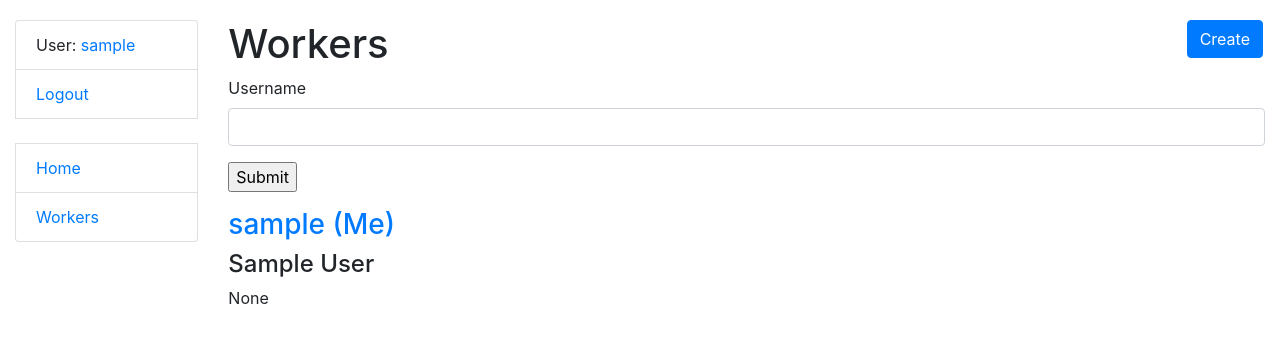
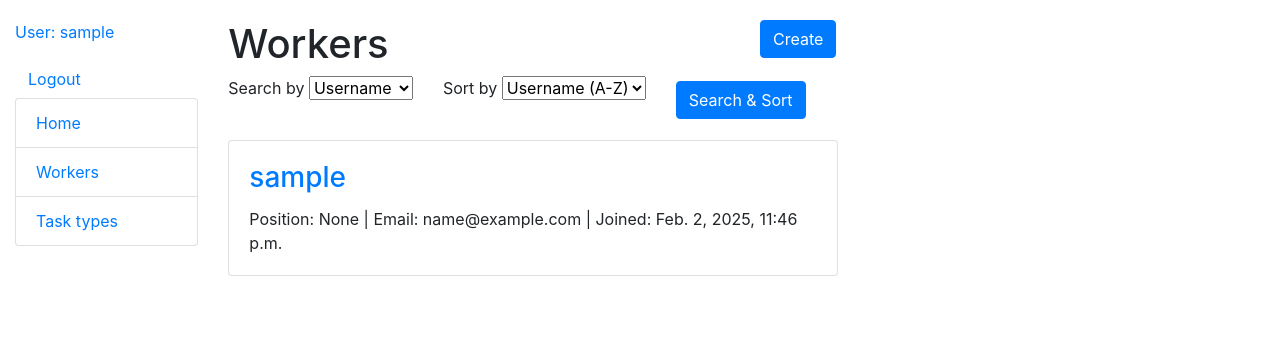
Before and after one commit to IvankaKuzin/tasks_manager, a Django app: page /workers/ in a window 1280 px wide. Shown: the top 343 px of the page. Run offline with Django 5.2, Linux system fonts and the light colour scheme; the visitor is signed in with stand-in values (Sample User, id 1); data comes from the database, SQL or seed files in the repository; data that the repository does not hold is empty; some libraries are stand-ins or nearby versions.

Commit message:
add sorting for tasks & workers; all previous views for task types

```diff
--- a/tasks/forms.py
+++ b/tasks/forms.py
@@ -39,8 +39,95 @@ class WorkerUpdateForm(UserChangeForm):
 
 
 class WorkerSearchUsernameForm(Form):
-    username = forms.CharField(max_length=255, required=False)
+    SEARCH_FIELDS = [
+        ('username', 'Username'),
+        ('email', 'Email'),
+        ('first_name', 'First Name'),
+        ('last_name', 'Last Name'),
+    ]
+
+    search_field = forms.ChoiceField(
+        choices=SEARCH_FIELDS,
+        required=False,
+        label="Search by"
+    )
+    search_query = forms.CharField(
+        max_length=255,
+        required=False,
+        label="Search query"
+    )
+    position = forms.ModelChoiceField(
+        queryset=Position.objects.all(),
+        required=False,
+        label="Position"
+    )
+    ordering = forms.ChoiceField(
+        choices=[
+            ('username', 'Username (A-Z)'),
+            ('-username', 'Username (Z-A)'),
+            ('date_joined', 'Oldest'),
+            ('-date_joined', 'Newest'),
+        ],
+        required=False,
+        label="Sort by"
+    )
 
 
-class TaskSearchNameForm(Form):
-    name = forms.CharField(max_length=255, required=False)
+class TaskSearchForm(Form):
+    SEARCH_FIELDS = [
+        ('name', 'Name'),
+        ('description', 'Description'),
+        ('deadline', 'Deadline'),
+        ('priority', 'Priority'),
+    ]
+
+    PRIORITY_CHOICES = [
+        ('', 'All Priorities'),
+        *[(value, value) for value in Task.PRIORITY_LEVEL.values()]
+    ]
+
+    search_field = forms.ChoiceField(
+        choices=SEARCH_FIELDS,
+        required=False,
+        label="Search by"
+    )
+    search_query = forms.CharField(
+        max_length=255,
+        required=False,
+        label="Search query"
+    )
+    priority = forms.ChoiceField(
+        choices=PRIORITY_CHOICES,
+        required=False,
+        label="Priority"
+    )
+    ordering = forms.ChoiceField(
+        choices=[
+            ("name", "Name (A-Z)"),
+            ("-name", "Name (Z-A)"),
+            ('deadline', 'Deadline (Earliest)'),
+            ('-deadline', 'Deadline (Latest)'),
+            ('-priority', 'Priority (Low to High)'),
+            ('priority', 'Priority (High to Low)'),
+        ],
+        required=False,
+        label="Sort by"
+    )
+
+
+class TaskTypeSearchForm(Form):
+    name = forms.CharField(
+        max_length=255,
+        required=False,
+        label="Search by name"
+    )
+    ordering = forms.ChoiceField(
+        choices=[
+            ('name', 'Name (A-Z)'),
+            ('-name', 'Name (Z-A)'),
+            ('id', 'Oldest'),
+            ('-id', 'Newest'),
+        ],
+        required=False,
+        label="Sort by"
+    )
--- a/tasks/urls.py
+++ b/tasks/urls.py
@@ -6,10 +6,15 @@ from tasks.views import (
     WorkerDetailView,
     TaskCreateView,
     TaskUpdateView,
+    task_update_status,
     TaskDeleteView,
     WorkerCreateView,
     WorkerUpdateView,
     WorkerDeleteView,
+    TaskTypeListView,
+    TaskTypeCreateView,
+    TaskTypeUpdateView,
+    TaskTypeDeleteView,
 )
 
 urlpatterns = [
@@ -17,12 +22,21 @@ urlpatterns = [
     path("<int:pk>/", TaskDetailView.as_view(), name="task-detail"),
     path("task-create/", TaskCreateView.as_view(), name="task-create"),
     path("<int:pk>/update/", TaskUpdateView.as_view(), name="task-update"),
+    path(
+        "<int:pk>/update-status/",
+        task_update_status,
+        name="task-update-status",
+    ),
     path("<int:pk>/delete/", TaskDeleteView.as_view(), name="task-delete"),
     path("workers/", WorkerListView.as_view(), name="worker-list"),
     path("workers/<int:pk>/", WorkerDetailView.as_view(), name="worker-detail"),
     path("workers/create/", WorkerCreateView.as_view(), name="worker-create"),
     path("workers/<int:pk>/update/", WorkerUpdateView.as_view(), name="worker-update"),
     path("workers/<int:pk>/delete/", WorkerDeleteView.as_view(), name="worker-delete"),
+    path("task-types/", TaskTypeListView.as_view(), name="task-type-list"),
+    path("task-types/create/", TaskTypeCreateView.as_view(), name="task-type-create"),
+    path("task-types/<int:pk>/update/", TaskTypeUpdateView.as_view(), name="task-type-update"),
+    path("task-types/<int:pk>/delete/", TaskTypeDeleteView.as_view(), name="task-type-delete"),
 ]
 
 app_name = "tasks"
--- a/tasks/views.py
+++ b/tasks/views.py
@@ -1,31 +1,62 @@
 from django.contrib.auth.mixins import LoginRequiredMixin
-from django.urls import reverse_lazy
+from django.shortcuts import redirect
+from django.urls import reverse_lazy, reverse
 from django.views.generic import ListView, DetailView, CreateView, UpdateView, DeleteView
-
-from tasks.forms import TaskForm, WorkerCreationForm, WorkerUpdateForm, WorkerSearchUsernameForm, TaskSearchNameForm
-from tasks.models import Task, Worker
+from django.utils.dateparse import parse_date
+from tasks.forms import TaskForm, WorkerCreationForm, WorkerUpdateForm, WorkerSearchUsernameForm, TaskSearchForm, \
+    TaskTypeSearchForm
+from tasks.models import Task, Worker, TaskType
 
 
 class TaskListView(LoginRequiredMixin, ListView):
     model = Task
     context_object_name = "task_list"
+    paginate_by = 3
     template_name = "tasks/task_list.html"
-    paginate_by = 5
-    queryset = Task.objects.select_related("task_type").prefetch_related("assignees")
-
-    def get_context_data(self, *, object_list=None, **kwargs):
-        context = super(TaskListView, self).get_context_data(**kwargs)
-        name = self.request.GET.get("name", "")
-        context["search_form"] = TaskSearchNameForm(initial={"name": name})
-        return context
 
     def get_queryset(self):
-        name = self.request.GET.get("name")
+        queryset = super().get_queryset()
 
-        if name:
-            return Task.objects.filter(name__icontains=name)
-        else:
-            return Task.objects.all()
+        self.form = TaskSearchForm(self.request.GET)
+
+        if self.form.is_valid():
+            priority = self.form.cleaned_data.get('priority')
+            if priority:
+                priority_key = next(
+                    (key for key, value in Task.PRIORITY_LEVEL.items() if value == priority),
+                    None
+                )
+                if priority_key:
+                    queryset = queryset.filter(priority=priority_key)
+
+            search_field = self.form.cleaned_data.get('search_field')
+            search_query = self.form.cleaned_data.get('search_query')
+
+            if search_field and search_query:
+                filter_kwargs = {}
+
+                if search_field == 'deadline':
+                    try:
+                        deadline = parse_date(search_query)
+                        if deadline:
+                            filter_kwargs[f'{search_field}'] = deadline
+                    except ValueError:
+                        pass
+                else:
+                    filter_kwargs[f'{search_field}__icontains'] = search_query
+
+                queryset = queryset.filter(**filter_kwargs)
+
+            ordering = self.form.cleaned_data.get('ordering')
+            if ordering:
+                queryset = queryset.order_by(ordering)
+
+        return queryset
+
+    def get_context_data(self, **kwargs):
+        context = super().get_context_data(**kwargs)
+        context['search_form'] = self.form
+        return context
 
 
 class TaskDetailView(LoginRequiredMixin, DetailView):
@@ -46,6 +77,14 @@ class TaskUpdateView(LoginRequiredMixin, UpdateView):
     success_url = reverse_lazy("tasks:task-list")
 
 
+def task_update_status(request, pk):
+    task = Task.objects.get(id=pk)
+    task.is_complete = not task.is_complete
+    task.save()
+
+    return redirect(reverse("tasks:task-list"))
+
+
 class TaskDeleteView(LoginRequiredMixin, DeleteView):
     model = Task
     success_url = reverse_lazy("tasks:task-list")
@@ -58,19 +97,35 @@ class WorkerListView(LoginRequiredMixin, ListView):
     paginate_by = 3
     queryset = Worker.objects.select_related("positions")
 
-    def get_context_data(self, *, object_list=None, **kwargs):
-        context = super(WorkerListView, self).get_context_data(**kwargs)
-        username = self.request.GET.get("username", "")
-        context["search_form"] = WorkerSearchUsernameForm(initial={"username": username})
+    def get_queryset(self):
+        queryset = super().get_queryset()
+
+        self.form = WorkerSearchUsernameForm(self.request.GET)
+
+        if self.form.is_valid():
+            position = self.form.cleaned_data.get('position')
+            if position:
+                queryset = queryset.filter(positions=position)
+
+            search_field = self.form.cleaned_data.get('search_field')
+            search_query = self.form.cleaned_data.get('search_query')
+
+            if search_field and search_query:
+                filter_kwargs = {
+                    f'{search_field}__icontains': search_query
+                }
+                queryset = queryset.filter(**filter_kwargs)
+
+            ordering = self.form.cleaned_data.get('ordering')
+            if ordering:
+                queryset = queryset.order_by(ordering)
+
+        return queryset
+
+    def get_context_data(self, **kwargs):
+        context = super().get_context_data(**kwargs)
+        context['search_form'] = self.form
         return context
-
-    def get_queryset(self):
-        username = self.request.GET.get("username")
-
-        if username:
-            return Worker.objects.filter(username__icontains=username)
-        else:
-            return Worker.objects.all()
 
 
 class WorkerDetailView(LoginRequiredMixin, DetailView):
@@ -94,3 +149,49 @@ class WorkerUpdateView(LoginRequiredMixin, UpdateView):
 class WorkerDeleteView(LoginRequiredMixin, DeleteView):
     model = Worker
     success_url = reverse_lazy("tasks:worker-list")
+
+
+class TaskTypeListView(LoginRequiredMixin, ListView):
+    model = TaskType
+    context_object_name = "task_type_list"
+    paginate_by = 3
+    template_name = "tasks/task_type_list.html"
+
+    def get_queryset(self):
+        queryset = super().get_queryset()
+
+        self.form = TaskTypeSearchForm(self.request.GET)
+
+        if self.form.is_valid():
+            name = self.form.cleaned_data.get('name')
+            if name:
+                queryset = queryset.filter(name__icontains=name)
+
+            ordering = self.form.cleaned_data.get('ordering')
+            if ordering:
+                queryset = queryset.order_by(ordering)
+
+        return queryset
+
+    def get_context_data(self, **kwargs):
+        context = super().get_context_data(**kwargs)
+        context['search_form'] = self.form
+        return context
+
+
+class TaskTypeCreateView(LoginRequiredMixin, CreateView):
+    model = TaskType
+    fields = "__all__"
+    context_object_name = "task_type"
+    success_url = reverse_lazy("tasks:task-type-list")
+
+
+class TaskTypeUpdateView(LoginRequiredMixin, UpdateView):
+    model = TaskType
+    fields = "__all__"
+    success_url = reverse_lazy("tasks:task-type-list")
+
+
+class TaskTypeDeleteView(LoginRequiredMixin, DeleteView):
+    model = TaskType
+    success_url = reverse_lazy("tasks:task-type-list")
--- a/templates/base.html
+++ b/templates/base.html
@@ -22,12 +22,8 @@
       {% endblock %}
     </div>
 
-      <div class="col-sm-10 ">
+    <div class="col-sm-6 ">
       {% block content %}{% endblock %}
-
-        {% block pagination %}
-          {% include "includes/pagination.html" %}
-        {% endblock %}
     </div>
   </div>
 </div>
--- a/templates/includes/pagination.html
+++ b/templates/includes/pagination.html
@@ -1,8 +1,10 @@
+{% load query_transform %}
+
 {% if is_paginated %}
   <ul class="pagination">
     {% if page_obj.has_previous %}
       <li class="page-item">
-        <a href="?page= {{ page_obj.previous_page_number }}" class="page-link">prev</a>
+        <a href="?{% query_transform page=page_obj.previous_page_number %}" class="page-link">prev</a>
       </li>
     {% endif %}
     <li class="page-item active">
@@ -10,7 +12,7 @@
     </li>
     {% if page_obj.has_next %}
       <li class="page-item">
-        <a href="?page= {{ page_obj.next_page_number }}" class="page-link">next</a>
+        <a href="?{% query_transform page=page_obj.next_page_number %}" class="page-link">next</a>
       </li>
     {% endif %}
   </ul>
--- a/templates/includes/sidebar.html
+++ b/templates/includes/sidebar.html
@@ -1,30 +1,15 @@
+{% if user.is_authenticated %}
+  <p><a href="{% url "tasks:worker-detail" user.pk %}">User: {{ user.username }}</a></p>
+  <form method="post" action="{% url 'logout' %}" style="display: inline;">
+    {% csrf_token %}
+    <button type="submit" class="btn btn-link">Logout</button>
+  </form>
+{% else %}
+  <a href="{% url 'login' %}">Login</a>
+{% endif %}
+
 <ul class="sidebar-nav list-group">
-  {% if user.is_authenticated %}
-    <li class="list-group-item">User: <a href="{% url 'tasks:worker-detail' user.pk %}">{{ user.get_username }}</a></li>
-    <li class="list-group-item"><a href="{% url 'logout'%}?next={{request.path}}">Logout</a></li>
-  {% else %}
-    <li class="list-group-item"><a href="{% url 'login'%}?next={{request.path}}">Login</a></li>
-  {% endif %}
-
-  <br>
-
   <li class="list-group-item"><a href="{% url 'tasks:task-list' %}">Home</a></li>
   <li class="list-group-item"><a href="{% url 'tasks:worker-list' %}">Workers</a></li>
+  <li class="list-group-item"><a href="{% url 'tasks:task-type-list' %}">Task types</a></li>
 </ul>
-
-{#<ul class="sidebar-nav list-group">#}
-{#  {% if user.is_authenticated %}#}
-{#    <li class="list-group-item">User: <a href="#">{{ user.get_username }}</a></li>#}
-{#    <li class="list-group-item"><a href="{% url 'logout'%}?next={{request.path}}">Logout</a></li>#}
-{#  {% else %}#}
-{#    <li class="list-group-item"><a href="{% url 'login'%}?next={{request.path}}">Login</a></li>#}
-{#  {% endif %}#}
-{##}
-{#  <br>#}
-{##}
-{#  <li class="list-group-item"><a href="{% url 'tasks:task-list' %}">Home</a></li>#}
-{#  <li class="list-group-item"><a href="{% url 'tasks:worker-list' %}">Workers</a></li>#}
-{#  <li class="list-group-item"><a href="{% url 'taxi:driver-list' %}">All drivers</a></li>#}
-{#  <li class="list-group-item"><a href="{% url 'taxi:car-list' %}">All cars</a></li>#}
-{#  <li class="list-group-item"><a href="{% url 'taxi:manufacturer-list' %}">All manufacturers</a></li>#}
-{#</ul>#}
--- a/templates/tasks/worker_list.html
+++ b/templates/tasks/worker_list.html
@@ -9,17 +9,36 @@
     </a>
   </h1>
 
-  <form action="" method="get">
-    {{ search_form|crispy }}
-    <input type="submit">
+  <form action="" method="get" class="row g-3 align-items-center">
+    <div class="col-auto">
+      {{ search_form.search_field|as_crispy_field }}
+    </div>
+    <div class="col-auto">
+      {{ search_form.ordering|as_crispy_field }}
+    </div>
+    <div class="col-auto">
+      <input type="submit" value="Search & Sort" class="btn btn-primary">
+    </div>
   </form>
 
   <p></p>
 
   {% for worker in worker_list %}
-    <h3><a href="{% url 'tasks:worker-detail' worker.pk %}">{{ worker.username }} {% if user == worker %}
-      (Me){% endif %}</a></h3>
-    <h4>{{ worker.first_name }} {{ worker.last_name }}</h4>
-    <p>{{ worker.positions }}</p>
+    <div class="card mb-3">
+      <div class="card-body">
+        <h3 class="card-title">
+          <a href="{% url 'tasks:worker-detail' worker.pk %}">
+            {{ worker.username }}
+          </a>
+        </h3>
+        <p class="card-text">
+          Position: {{ worker.positions }}
+          | Email: {{ worker.email }}
+          | Joined: {{ worker.date_joined }}
+        </p>
+      </div>
+    </div>
   {% endfor %}
+
+  {% include "includes/pagination.html" %}
 {% endblock %}
```
Also changed, not shown: tasks/models.py (+5 -5 lines), tasks/templatetags/query_transform.py (added, +16 -0 lines), tasks_manager/settings.py (+6 -6 lines), templates/registration/logged_out.html (+7 -3 lines), templates/tasks/task_detail.html (+6 -1 lines), templates/tasks/task_list.html (+34 -9 lines), templates/tasks/task_type_list.html (added, +46 -0 lines), templates/tasks/tasktype_confirm_delete.html (added, +10 -0 lines), templates/tasks/tasktype_form.html (added, +12 -0 lines), templates/tasks/worker_detail.html (+7 -1 lines), tasks/migrations/0004_alter_task_priority.py (added), tasks/templatetags/__init__.py (added). Lines whose indentation alone changed are shown as unchanged.
